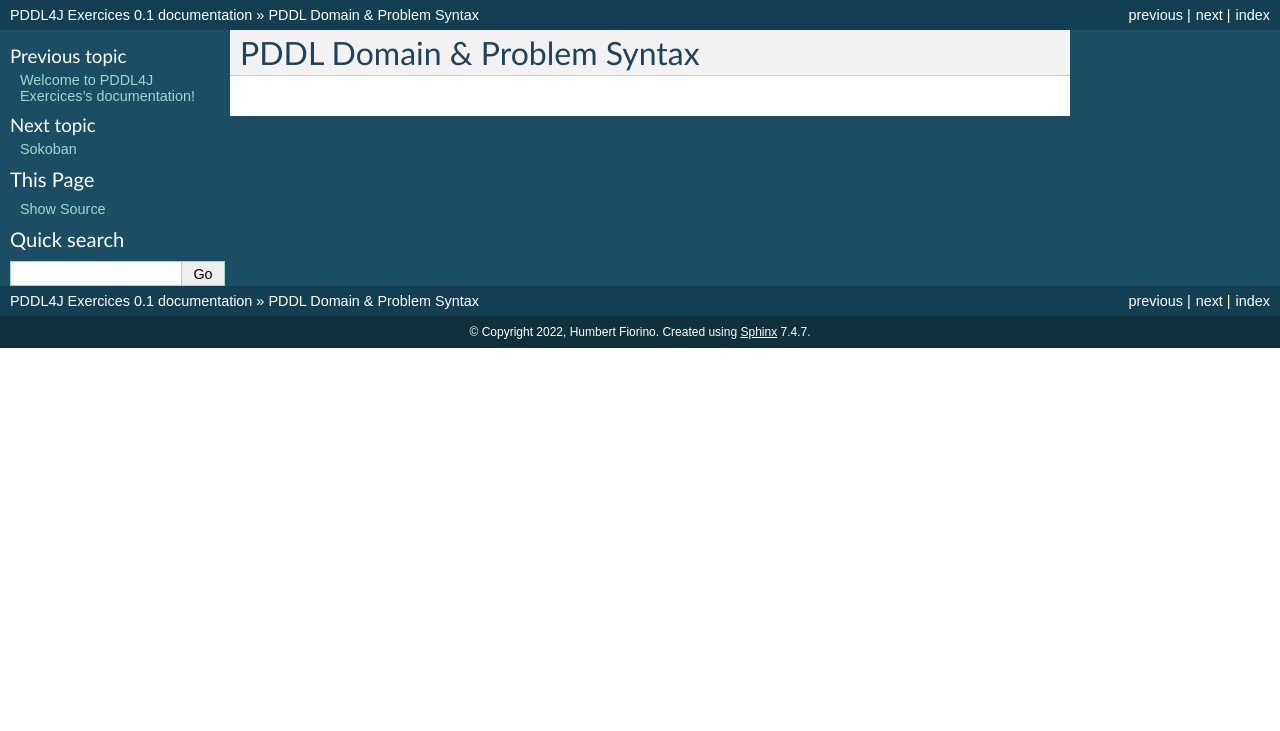
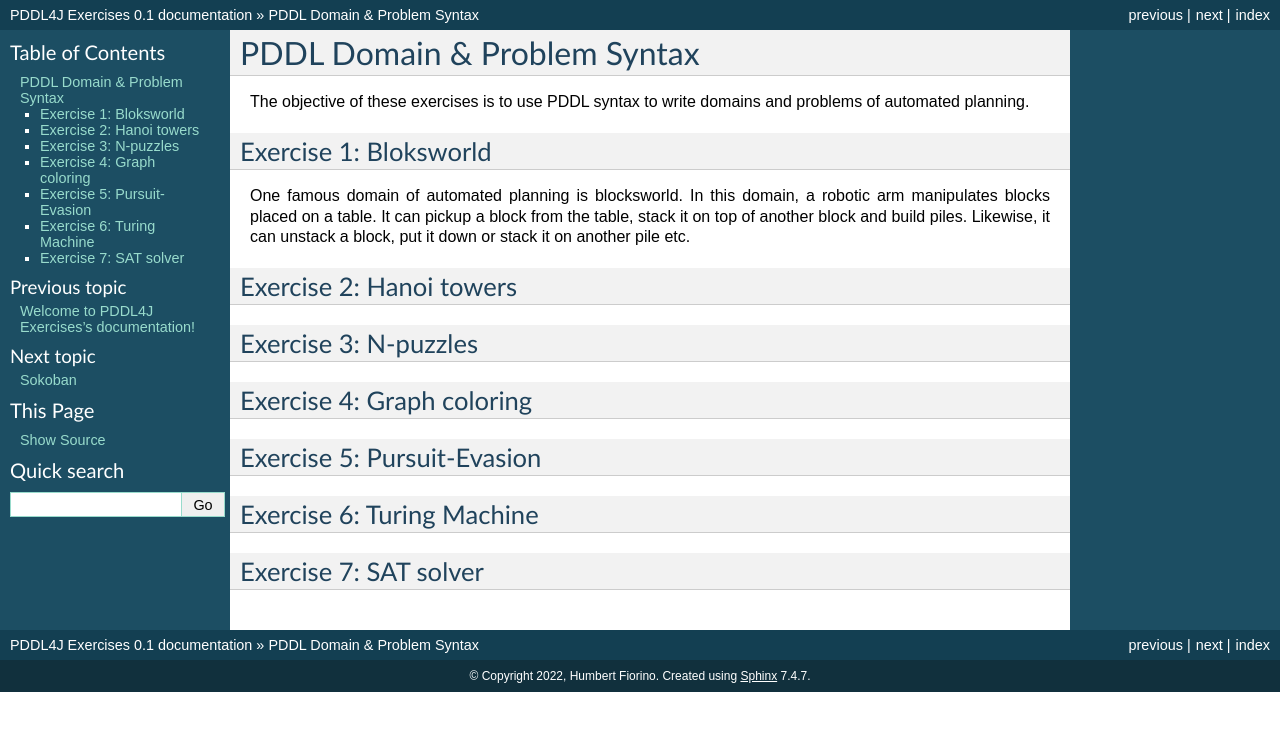
Before and after one commit to fiorinoh/pddl4j-exercices, a Sphinx documentation site: the page built from docs/source/pddl_domain_problem_syntax.rst, in a window 1280 px wide. Shown: the top 731 px of the page. Built offline with Sphinx 7.4.7, drawn with Linux system fonts in a browser that asks for light colours.

Commit message:
Add list of domains to write in pddl

```diff
--- a/docs/source/conf.py
+++ b/docs/source/conf.py
@@ -6,7 +6,7 @@
 # -- Project information -----------------------------------------------------
 # https://www.sphinx-doc.org/en/master/usage/configuration.html#project-information
 
-project = 'PDDL4J Exercices'
+project = 'PDDL4J Exercises'
 copyright = '2022, Humbert Fiorino'
 author = 'Humbert Fiorino'
 release = '0.1'
--- a/docs/source/index.rst
+++ b/docs/source/index.rst
@@ -1,9 +1,9 @@
-.. PDDL4J Exercices documentation master file, created by
+.. PDDL4J Exercises documentation master file, created by
    sphinx-quickstart on Wed Aug 31 11:07:43 2022.
    You can adapt this file completely to your liking, but it should at least
    contain the root `toctree` directive.
 
-Welcome to PDDL4J Exercices's documentation!
+Welcome to PDDL4J Exercises's documentation!
 ============================================
 
 .. toctree::
--- a/docs/source/pddl_domain_problem_syntax.rst
+++ b/docs/source/pddl_domain_problem_syntax.rst
@@ -1,2 +1,28 @@
 PDDL Domain & Problem Syntax
 ============================
+
+The objective of these exercises is to use PDDL syntax to write domains and problems of automated planning.
+
+Exercise 1: Bloksworld
+----------------------
+
+One famous domain of automated planning is blocksworld. In this domain, a robotic arm manipulates blocks placed on a table. It can pickup a block from the table, stack it on top of another block and build piles. Likewise, it can unstack
+a block, put it down or stack it on another pile etc.
+
+Exercise 2: Hanoi towers
+------------------------
+
+Exercise 3: N-puzzles
+---------------------
+
+Exercise 4: Graph coloring
+--------------------------
+
+Exercise 5: Pursuit-Evasion
+---------------------------
+
+Exercise 6: Turing Machine
+--------------------------
+
+Exercise 7: SAT solver
+----------------------
```
